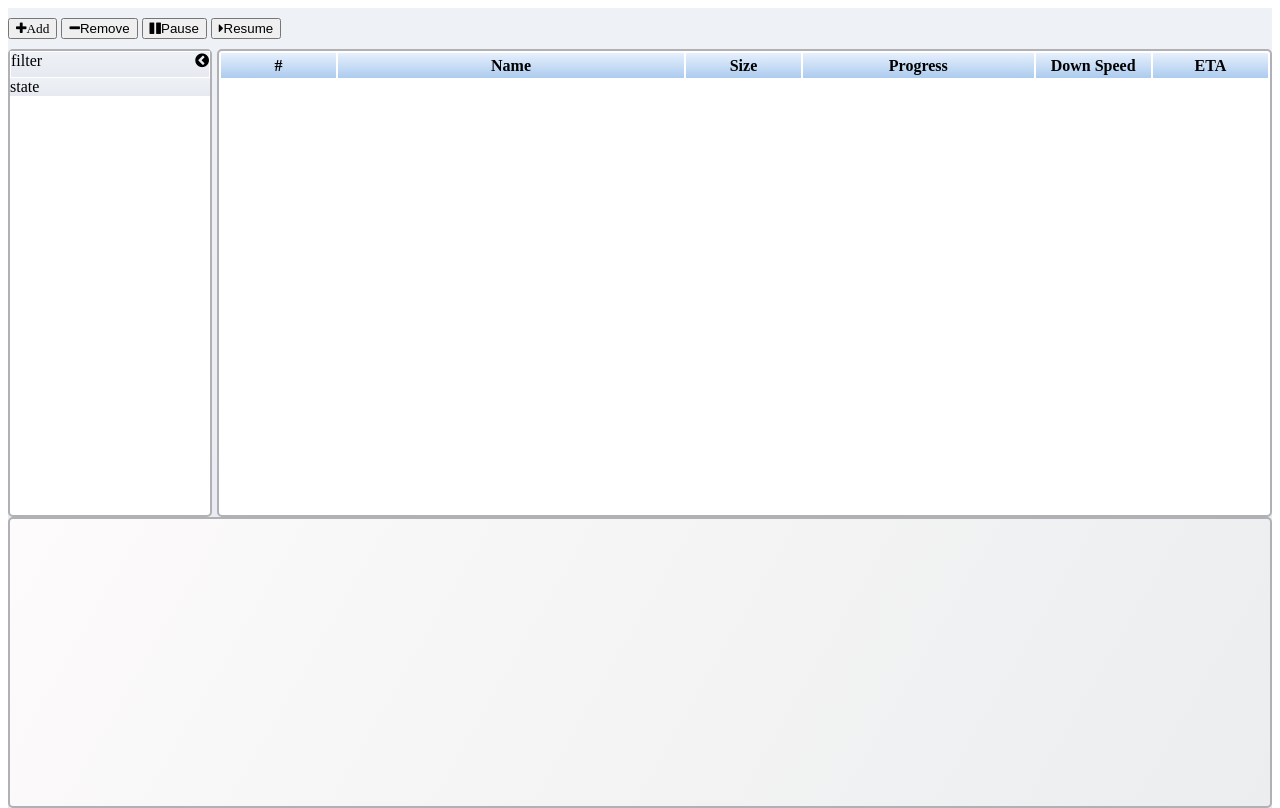
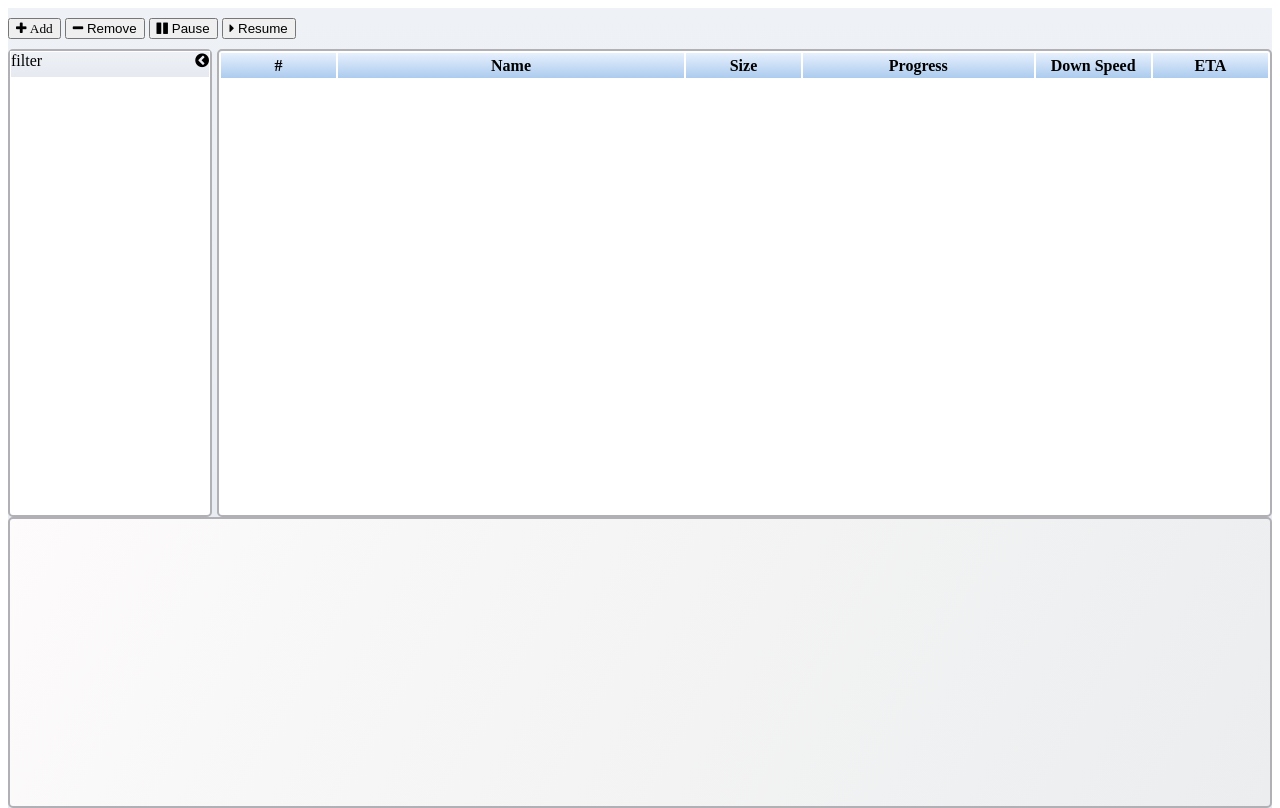
Before and after one commit to d0u9/youtube-dl-webui, a Flask app: page / in a window 1280 px wide. Run offline with Flask 2, Linux system fonts and the light colour scheme; data that the repository does not hold is empty; some libraries are stand-ins or nearby versions.

Commit message:
some refactors

```diff
--- a/youtube_dl_webui/static/js/global.js
+++ b/youtube_dl_webui/static/js/global.js
@@ -142,6 +142,7 @@
         videoDownload.init = function(){
             var that = this;
             that.tasksData.headPath = window.location.protocol + '//' + window.location.host + '/';
+	    that.getTaskList();
             setInterval(videoDownload.getTaskList, 3000);
         }
 
--- a/youtube_dl_webui/templates/index.html
+++ b/youtube_dl_webui/templates/index.html
@@ -44,17 +44,16 @@
    <div id="videoWrapper">
     <header>
        <div class="operBtns">
-          <button @click="showModal=true"><i class="fa fa-plus" aria-hidden="true">Add</i></button>
-          <button @click="removeTask"><i class="fa fa-minus" aria-hidden="true"></i>Remove</button>
-          <button @click="pauseTask"><i class="fa fa-pause" aria-hidden="true"></i>Pause</button>
-          <button @click="resumeTask"><i class="fa fa-caret-right" aria-hidden="true"></i>Resume</button>
+          <button @click="showModal=true"><i class="fa fa-plus" aria-hidden="true"> Add</i></button>
+          <button @click="removeTask"><i class="fa fa-minus" aria-hidden="true"></i> Remove</button>
+          <button @click="pauseTask"><i class="fa fa-pause" aria-hidden="true"></i> Pause</button>
+          <button @click="resumeTask"><i class="fa fa-caret-right" aria-hidden="true"></i> Resume</button>
        </div>
     </header>
     <div class="main-body">
        <div w3-include-html="modalComponent.html"></div>
        <div class="sidebar-wrapper">
           <div class="filter">filter <i class="fa fa-chevron-circle-left" style="float: right"aria-hidden="true"></i></div>
-          <div class="state">state</div>
           <ul>
              <li v-cloak @click="filterTasks('all')"><i class="fa fa-globe" aria-hidden="true"></i>&nbsp;All&nbsp;({{"{{stateCounter.all}}"}})</li>
              <li v-cloak @click="filterTasks('downloading')"><i class="fa fa-download" aria-hidden="true"></i>&nbsp;Downloading&nbsp;({{"{{stateCounter.downloading}}"}})</li>
```
